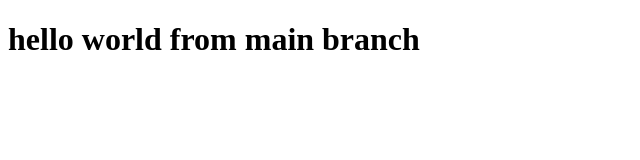
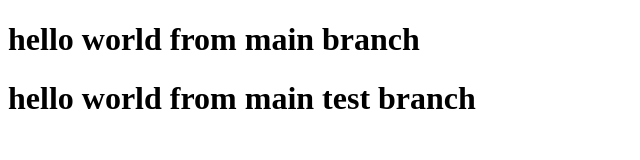
Before and after one commit to MOHAMMEDCHIRAH2002/TestRepo, a plain HTML site: page index.html in a window 1280 px wide. Shown: the whole page, without its empty margins (0-640 px from the left). Drawn offline with Linux system fonts and the light colour scheme.

Commit message:
version2

```diff
--- a/index.html
+++ b/index.html
@@ -7,5 +7,6 @@
 </head>
 <body>
     <h1>hello world from main branch</h1>
+    <h1>hello world from main test branch</h1>
 </body>
 </html>
```
